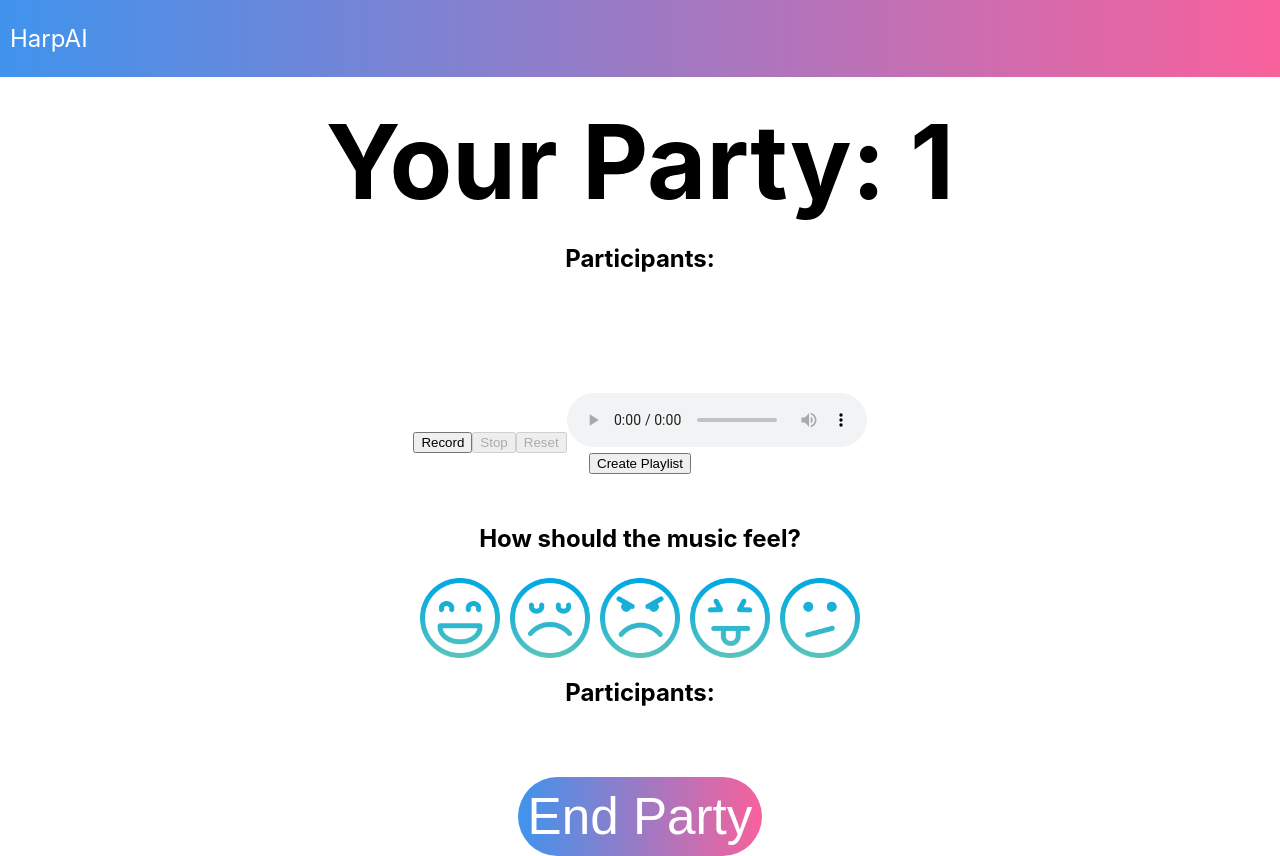
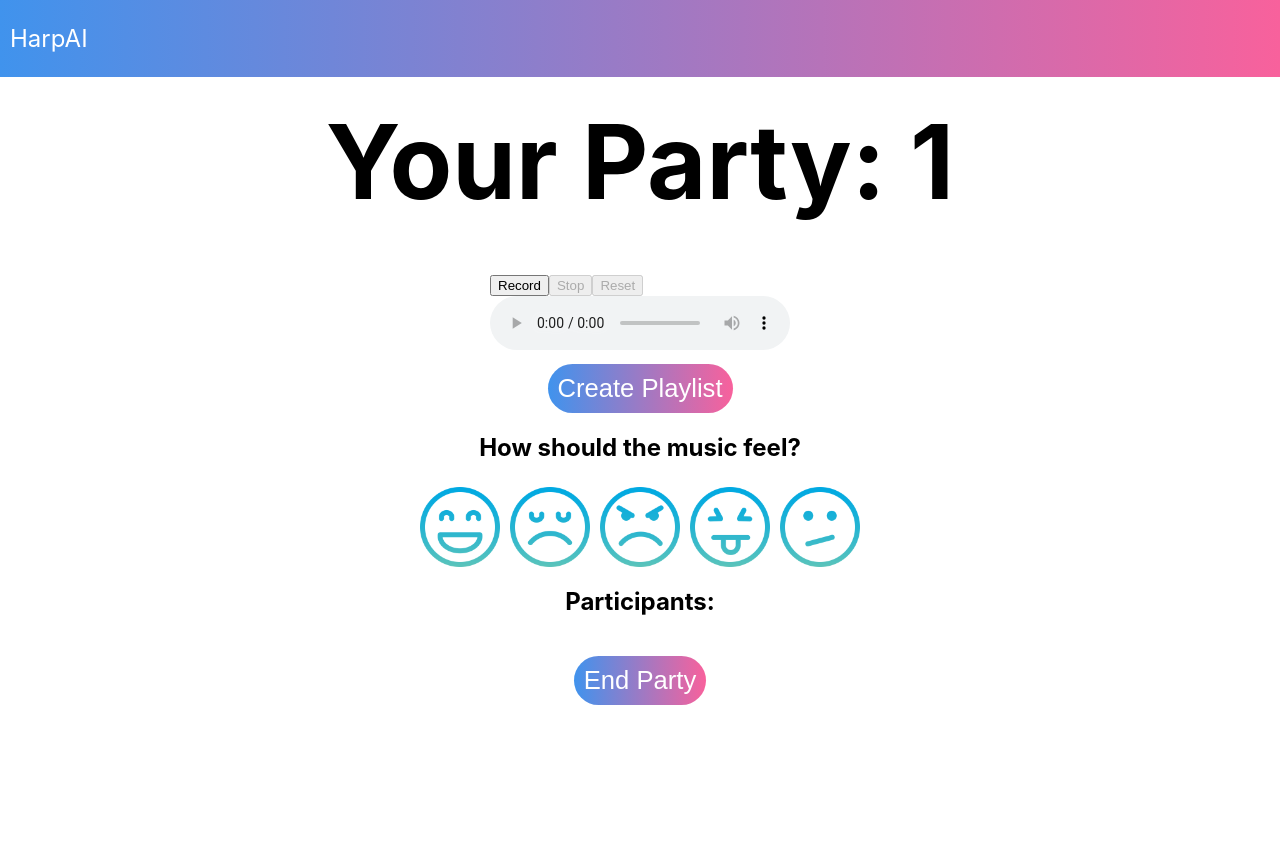
Before and after one commit to attiasa22/harp_ai, a React (Create React App) app: page /partyAdmin/1 in a window 1280 px wide. After the commit the page ends 800 px from the top, so only its background shows below. Built offline with nearby package versions, Linux system fonts and the light colour scheme; no server answers; the database is empty; what mic-recorder-to-mp3 would draw is missing.

Commit message:
ui stuff

```diff
--- a/src/App.css
+++ b/src/App.css
@@ -60,7 +60,7 @@
   border-radius: 50px;
   border-width: 0px;
   margin-top: 10px;
-  font-size: 4vw;
+  font-size: 2vw;
 }
 
 .homepage-button:hover {
@@ -189,9 +189,9 @@
 }
 
 .end-button{
-  margin-top: 50px;
+  margin-top: 20px;
 }
 
 .mic-margin{
-  margin-top: 100px;
+  margin-top: 50px;
 }
--- a/src/components/audio.js
+++ b/src/components/audio.js
@@ -125,7 +125,10 @@ export default class Audio extends Component {
         <button class="btn btn-light" onClick={this.start} disabled={this.state.isRecording}>Record</button>
         <button className="btn btn-danger" onClick={this.stop} disabled={!this.state.isRecording}>Stop</button>
         <button className="btn btn-warning" onClick={this.reset} disabled={!this.state.isRecordingStp}>Reset</button>
+
+        <div>
         <audio src={this.state.blobURL} controls="controls" />
+      </div>
       </div>
     );
   }
--- a/src/components/partyAdmin.js
+++ b/src/components/partyAdmin.js
@@ -91,9 +91,8 @@ const PartyAdmin = (props) => {
     return (
         <div className="home-page">
             <h1 id="main-title">Your Party: {id}</h1>
-            <h2>Participants: {members}</h2>
             <Audio setRecordingEmotions={setRecordingEmotions}/>
-            <button type="button" onClick={() => createPlaylist()}>Create Playlist</button>
+            <button class="homepage-button" onClick={() => createPlaylist()}>Create Playlist</button>
             <h2 class="end-button">How should the music feel?</h2>
             <div className='.button-align'>
                     <input onClick={() => updateEmotion(id, "joy")} type="submit" className=" emotion-button joy-button" value="" />
@@ -102,7 +101,7 @@ const PartyAdmin = (props) => {
                     <input onClick={() => updateEmotion(id, "disgusted")} type="submit" className="disgusted-button emotion-button" value="" />
                     <input onClick={() => updateEmotion(id, "confused")} type="submit" className="confused-button emotion-button" value="" />
             </div>
-            <h2>Participants: {members}</h2>
+            <h2 class="end-button">Participants: {members}</h2>
             <button class="homepage-button end-button" onClick={() => closeParty(id)}>End Party</button>
         </div>
     );
--- a/src/components/partyMember.js
+++ b/src/components/partyMember.js
@@ -25,15 +25,16 @@ const PartyMember = () => {
     return (
         <div className="home-page">
             <h1 id="main-title">In Party: {id}</h1>
-            <button type="button">Vote</button>
-            <button type="button" onClick={() => leaveParty(id)}>Leave Party</button>
+            <h2 class="end-button">How should the music feel?</h2>
             <div className='.button-align'>
                 <input onClick={() => updateEmotion(id, "joy")} type="submit" className=" emotion-button joy-button" value="" />
                 <input onClick={() => updateEmotion(id, "sad")} type="submit" className="sad-button emotion-button" value="" />
                 <input onClick={() => updateEmotion(id, "angry")} type="submit" className="angry-button emotion-button" value="" />
                 <input onClick={() => updateEmotion(id, "disgusted")} type="submit" className="disgusted-button emotion-button" value="" />
                 <input onClick={() => updateEmotion(id, "confused")} type="submit" className="confused-button emotion-button" value="" />
+
             </div>
+            <button class="homepage-button" onClick={() => leaveParty(id)}>Leave Party</button>
         </div>
     );
 }
```
